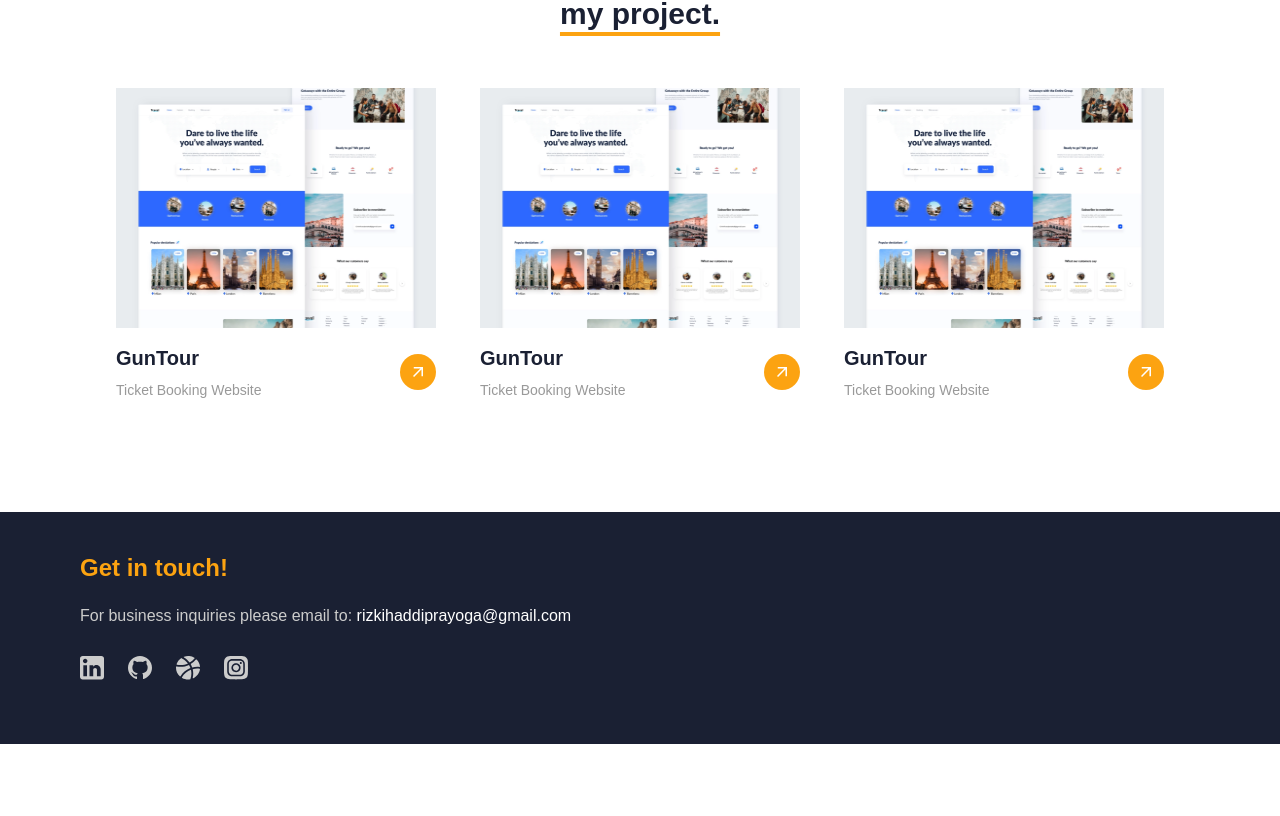
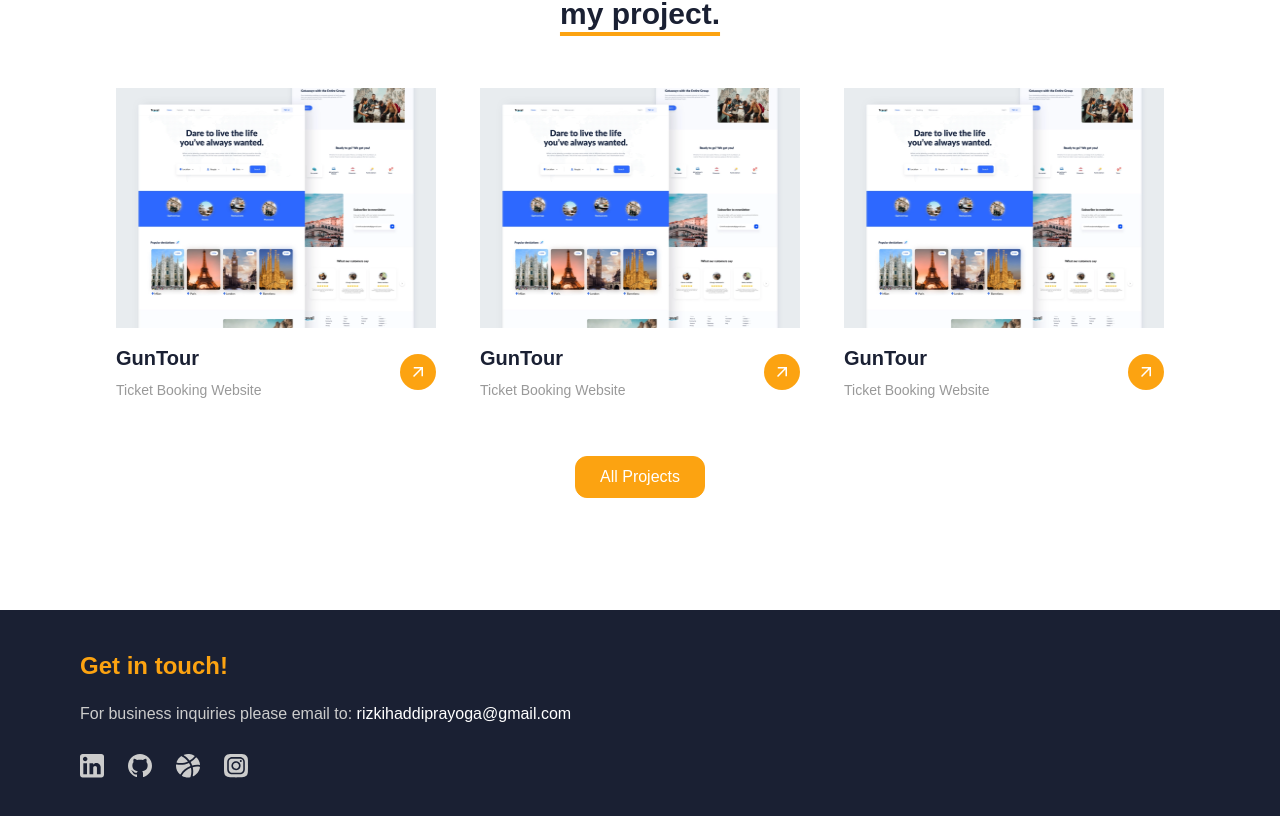
Before and after one commit to RizuMong/personal-website, a React (Vite) app: page / in a window 1280 px wide. Shown: the part 616-1432 px from the top of the page. Before the commit the page ends 1360 px from the top, so only its background shows below. Built offline with nearby package versions, Linux system fonts and the light colour scheme.

Commit message:
add button add CardProject

```diff
--- a/src/components/CardProject.jsx
+++ b/src/components/CardProject.jsx
@@ -21,7 +21,7 @@ const CardProject = () => {
           </p>
         </div>
         <a href="https://github.com/RizuMong/guntour" target="_blank">
-          <img className="mt-4" src={CardIcon} alt="Card Icon" />
+          <img className="mt-4 hover:scale-110" src={CardIcon} alt="Card Icon" />
         </a>
       </div>
     </div>
--- a/src/pages/Index.jsx
+++ b/src/pages/Index.jsx
@@ -20,6 +20,9 @@ const Index = () => {
         <CardProject />
         <CardProject />
       </div>
+      <button className="bg-primary border border-primary text-white text-base font-medium py-2 px-6 rounded-xl mx-auto block mt-5 md:mt-12 lg:mt-14 xl:mt-14 hover:scale-105">
+        All Projects
+      </button>
     </Layout>
   );
 };
```
